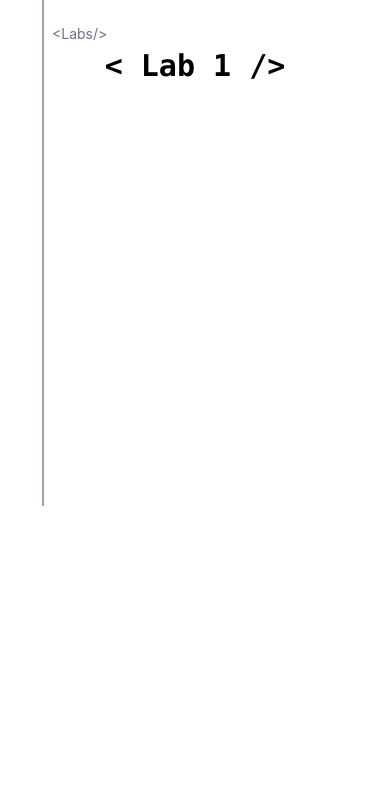
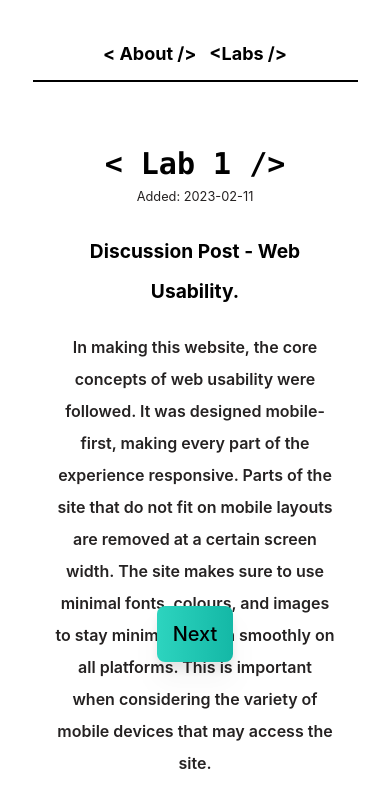
Before and after one commit to mmaghakian/react_portfolio, a React (Create React App) app in the folder portfolio/: page /labs/1 in a window 390 px wide. Shown: the top 808 px of the page. Built offline with nearby package versions, Linux system fonts and the light colour scheme.

Commit message:
Multiple pages added; labs 1-4

```diff
--- a/portfolio/src/App.js
+++ b/portfolio/src/App.js
@@ -1,5 +1,4 @@
 import './App.css';
-import {Header} from './components/Header'
 import Hero from './components/Hero'
 import Links from './components/Links'
 import Labs from './components/Labs'
@@ -8,7 +7,6 @@ import {Footer} from './components/Footer'
 function App() {
   return (
     <div className="App">
-      <Header/>
       <Hero/>
       <Links/>
       <Labs/>
--- /dev/null
+++ b/portfolio/src/components/About.jsx
@@ -0,0 +1,50 @@
+import React from 'react'
+import styled from 'styled-components'
+import { Header } from './Header'
+
+
+const Image = styled.img`
+width: auto;
+height: auto;
+margin-top: -6rem;
+scale: 80%;
+`
+const Title = styled.span`
+  font-weight:600;
+  color: black;
+  font-size: 1.4rem;
+  line-height: 2.5rem;
+  position: relative;
+  padding-top: 8rem;
+  text-align: center;
+  padding-bottom: 10px;
+`
+
+const Section = styled.div`
+  padding-left: 2.5rem;
+  padding-right: 2.5rem;
+  display: flex;
+  //height: 100vh;
+  min-height: 680px;
+  justify-content: center;
+  align-items: center;
+  flex-direction: column;
+  //to compensate for nav
+  height: calc(100vh - 98px);
+`
+
+function About() {
+  return (
+    <>
+    <Header/>
+    <Section>
+    <Title>This page is under construction.
+        <br></br>Visit back soon!</Title>
+    <Image src='/construction.png'/>
+    </Section>
+    </>
+
+  )
+}
+
+export default About
--- a/portfolio/src/components/Header.jsx
+++ b/portfolio/src/components/Header.jsx
@@ -1,7 +1,21 @@
 import React from 'react'
+import {Link} from 'react-router-dom'
 
 export const Header = () => {
   return (
-    <></>
+    <>
+     <div className='min-w-full flex justify-center'>
+      <nav className='w-5/6 pt-10 pb-3 mb-4 flex justify-between sm:justify-evenly border-b-2 border-black'>
+        <Link to="/" className='sm:hidden text-xl font-bold'>&#60;&#62; Mmaghakian. &#60;/&#62;</Link>
+        <ul className='flex items-center'>
+          <li className='text-lg font-bold'>
+          <Link to='/about'>&#60; About /&#62; </Link>
+          &nbsp;&nbsp;
+           <Link to='/labs'>&#60;Labs /&#62;</Link>
+          </li>
+        </ul>
+      </nav>
+    </div>
+    </>
   )
 }
--- a/portfolio/src/components/LabData/Lab.data.js
+++ b/portfolio/src/components/LabData/Lab.data.js
@@ -1,31 +1,34 @@
-export const Lab1 = {
+export const Lab1obj = {
     name: "lab 1",
-    num: 1,
+    num: "1",
     title: "Discussion Post - Web Usability.",
-    description: "In making this website, the core concepts of web usability were followed. It was designed mobile-first, making every part of the experience responsive. Parts of the site that do not fit on mobile layouts are removed at a certain screen width. The site makes sure to use minimal fonts, colours, and images to stay minimal and run smoothly on all platforms. This is important when considering the variety of mobile devices that may access the site.",
+    description: `In making this website, the core concepts of web usability were followed.
+     It was designed mobile-first, making every part of the experience responsive.
+    Parts of the site that do not fit on mobile layouts are removed at a certain screen width. The site makes sure to use minimal fonts, colours, and images to stay minimal and run smoothly on all platforms. This is important when
+     considering the variety of mobile devices that may access the site.`,
+    date: "2023-02-11"
+}
+
+export const Lab2obj = {
+    name: "lab 2",
+    num: "2",
+    title: "Discussion Post - Lab 2",
+    description: `The quick brown fox jumped over the lazy dog`,
     date: "2023-03-24"
 }
 
-export const Lab2 = {
-    name: "lab 2",
-    num: 2,
-    title: "",
-    description: "The quick brown fox jumped over the lazy dog",
+export const Lab3obj = {
+    name: "lab 3",
+    num: "3",
+    title: "Discussion Post - Lab 3",
+    description: `The quick brown fox jumped over the lazy dog`,
     date: "2023-03-24"
 }
 
-export const Lab3 = {
-    name: "lab 3",
-    num: 3,
-    title: "",
-    description: "The quick brown fox jumped over the lazy dog",
+export const Lab4obj = {
+    name: "lab 4",
+    num: "4",
+    title: "Discussion Post - Lab 4",
+    description: `The quick brown fox jumped over the lazy dog`,
     date: "2023-03-24"
 }
-
-export const Lab4 = {
-    name: "lab 4",
-    num: 4,
-    title: "",
-    description: "The quick brown fox jumped over the lazy dog",
-    date: "2023-03-24"
-}
--- /dev/null
+++ b/portfolio/src/components/LabPage.jsx
@@ -0,0 +1,73 @@
+import React from 'react'
+import {Link} from 'react-router-dom'
+import styled from 'styled-components'
+import { Header } from './Header';
+
+function Button({ labNumber }) {
+  return (
+    <Link to={`/labs/${labNumber}`}>
+      <span className='bg-gradient-to-r text-xl from-teal-400 to-teal-500 text-black px-4 py-4 rounded-lg border-none font-medium drop-shadow-xl'>BTH645 Lab {labNumber}</span>
+    </Link>
+  );
+}
+
+const Divider = styled.div`
+  height: 6rem;
+  width: 100%;
+`
+const LabSection = styled.div`
+  width: 100%;
+  height: 100%;
+  padding-right: 4px;
+  display: flex;
+  text-align: center;
+  padding-top: 3rem;
+  align-items: center;
+  flex-direction: column;
+  position: relative;
+`
+
+const Section = styled.div`
+  padding-left: 2.5rem;
+  padding-right: 2.5rem;
+  display: flex;
+  //height: 100vh;
+  min-height: 680px;
+  //to compensate for nav
+  height: calc(100vh - 98px);
+`
+
+function LabPage() {
+  return (
+    <>
+    <Header/>
+    <Section>
+      <div className='flex min-h-100%'>
+        <div className='w-1 py-6'>
+          <h1 className='text-sm text-gray-500'>&#60;Labs/&#62;</h1>
+        </div>
+      </div>
+      <LabSection>
+        <h1 className='text-3xl font-mono font-bold'>&#60; Labs /&#62;</h1>
+        <Divider/>
+        <div className='call-to-action justify-center items-start w-full flex py-6 pb-6'>
+           <Button labNumber={1}/>
+        </div>
+        <div className='call-to-action justify-center items-start w-full flex py-6 pb-6'>
+           <Button labNumber={2}/>
+        </div>
+        <div className='call-to-action justify-center items-start w-full flex py-6 pb-6'>
+           <Button labNumber={3}/>
+        </div>
+        <div className='call-to-action justify-center items-start w-full flex py-6 pb-6'>
+           <Button labNumber={4}/>
+        </div>
+
+
+      </LabSection>
+    </Section>
+  </>
+  )
+}
+
+export default LabPage
--- a/portfolio/src/components/Tasks.jsx
+++ b/portfolio/src/components/Tasks.jsx
@@ -1,52 +1,146 @@
 import React from 'react'
 import styled from 'styled-components'
-import {useParams} from 'react-router-dom'
+import {useParams, Link} from 'react-router-dom'
+import { Lab1obj, Lab2obj, Lab3obj, Lab4obj } from './LabData/Lab.data'
+import { Header } from './Header';
+
+const labList = [Lab1obj, Lab2obj, Lab3obj, Lab4obj];
 
 const Divider = styled.div`
   height: 6rem;
   width: 100%;
 `
 
+function NextButton({ labNumber }) {
+  return (
+    <Link to={`/labs/${labNumber}`}>
+      <span className='bg-gradient-to-r text-xl from-teal-400 to-teal-500 text-black px-4 py-4 rounded-lg border-none font-medium drop-shadow-xl'>Next</span>
+    </Link>
+  );
+}
+
+function BackButton({ labNumber }) {
+  return (
+    <Link to={`/labs/${labNumber}`}>
+      <span className='bg-gradient-to-r text-xl from-teal-400 to-teal-500 text-black px-4 py-4 rounded-lg border-none font-medium drop-shadow-xl'>Back</span>
+    </Link>
+  );
+}
+
 const LabSection = styled.div`
   width: 100%;
-  height: 100%;
-  padding-right: 16px;
+  height: 70%;
   display: flex;
   text-align: center;
   padding-top: 3rem;
+  align-items: center;
   flex-direction: column;
   position: relative;
+`
+const ButtonSection = styled.div`
+  width: 100%;
+  height: 30%;
+  display: flex;
+  text-align: center;
+  flex-direction: row;
+  position: relative;
+  justify-content: center;
+
 `
 
 const Section = styled.div`
   padding-left: 2.5rem;
   padding-right: 2.5rem;
+  flex-direction: column;
   display: flex;
-  height: 100vh;
+  //height: 100vh;
   min-height: 680px;
+  //to compensate for nav
+  height: calc(100vh - 98px);
 `
 
+const LabCard = styled.div`
+    background-color: #ffffff;
+    color: white;
+    max-width: 90%;
+    min-width: 60%;
+    justify-content: center;
+    display: flex;
+    flex-direction: column;
+    align-items: center;
+
+`
+const LabTitle = styled.span`
+  font-weight:700;
+  color: black;
+  font-size: 1.2rem;
+  line-height: 2.5rem;
+  position: relative;
+  padding-top: 10px;
+  padding-bottom: 10px;
+`
+const LabBody = styled.p`
+  width: 50%;
+  min-width: 280px;
+  color: #252222;
+  font-size: 1rem;
+  line-height: 2rem;
+  font-weight: 600;
+  position: relative;
+  padding-top: 10px;
+  padding-bottom: 10px;
+`
+
+const LabDate = styled.span`
+  font-weight: 400;
+  font-size: .8rem;
+  color: #252222;
+  padding: 5px 0px 15px 0px;
+`
 
 export const Tasks = (props) => {
   const { propValue } = useParams();
   let labNumber = propValue;
-  if (labNumber > 4 || labNumber< 1 || !Number.isInteger(labNumber)) {
-    labNumber = 1;
+
+  var currLab = labList.find(obj => {
+    return obj.num === labNumber
+  })
+
+  let index = 1;
+
+  if (currLab === undefined) {
+    currLab = Lab1obj;
   }
+  else {
+    index = parseInt(currLab.num);
+  }
+
   return (
     <>
+     <Header/>
      <Section>
-      <div className='flex min-h-100%'>
-        <div className='mr-2 border-r-2 border-gray-400 w-1' style={{"height": "60%"}} />
-        <div className='w-1 py-6'>
-          <h1 className='text-sm text-gray-500'>&#60;Labs/&#62;</h1>
-        </div>
-      </div>
+
       <LabSection>
         <h1 className='text-3xl font-mono font-bold'>&#60; Lab {labNumber} /&#62;</h1>
         <Divider/>
+        <LabCard>
+          <LabDate>Added: {currLab.date}</LabDate>
+          <LabTitle>{currLab.title}</LabTitle>
+          <LabBody>{currLab.description}</LabBody>
+        </LabCard>
       </LabSection>
-
+      <ButtonSection>
+        {currLab.num > 1 &&
+          <div className=' call-to-action justify-center items-start flex px-4 pb-6'>
+            <BackButton labNumber={index-1}/>
+          </div>
+        }
+        {currLab.num < labList.length &&
+          <div className=' call-to-action justify-center items-start flex px-4 pb-6'>
+            <NextButton labNumber={index+1}/>
+          </div>
+        }
+      </ButtonSection>
     </Section>
     </>
   )
--- a/portfolio/src/index.js
+++ b/portfolio/src/index.js
@@ -8,6 +8,8 @@ import reportWebVitals from './reportWebVitals';
 import {BrowserRouter as Router}  from 'react-router-dom'
 import { Route, Routes } from 'react-router-dom'
 import { Tasks } from './components/Tasks';
+import LabPage from './components/LabPage';
+import About from './components/About';
 
 const root = ReactDOM.createRoot(document.getElementById('root'));
 root.render(
@@ -16,7 +18,8 @@ root.render(
       <Routes>
         <Route path='*' element={< NotFound/>}></Route>
         <Route exact path='/' element={< App />}/>
-        <Route exact path='/labs' element={<Tasks/>}/>
+        <Route exact path='/about' element={<About/>}/>
+        <Route exact path='/labs' element={<LabPage/>}/>
         <Route exact path='/labs/:propValue' element={< Tasks/>}/>
         <Route exact path='cv' element={<CV />}/>
       </Routes>
```
Also changed, not shown: portfolio/public/construction.png (added).
